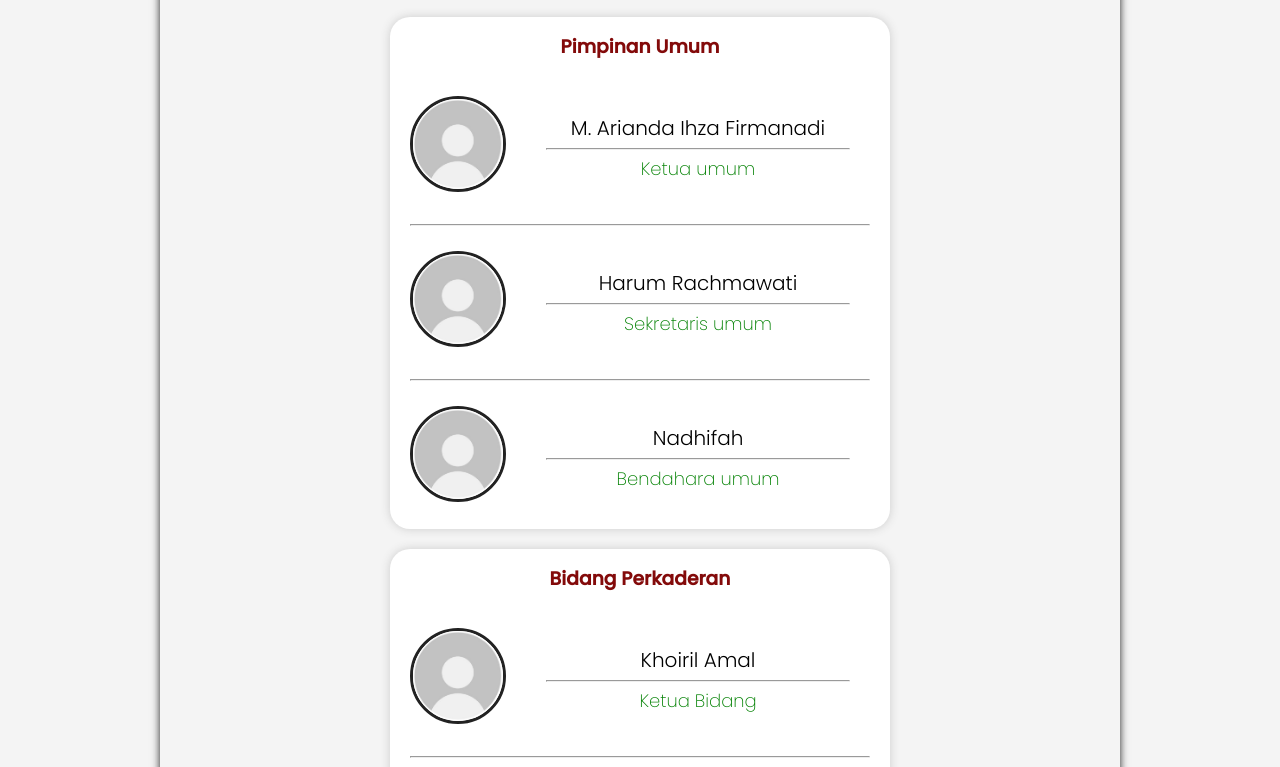
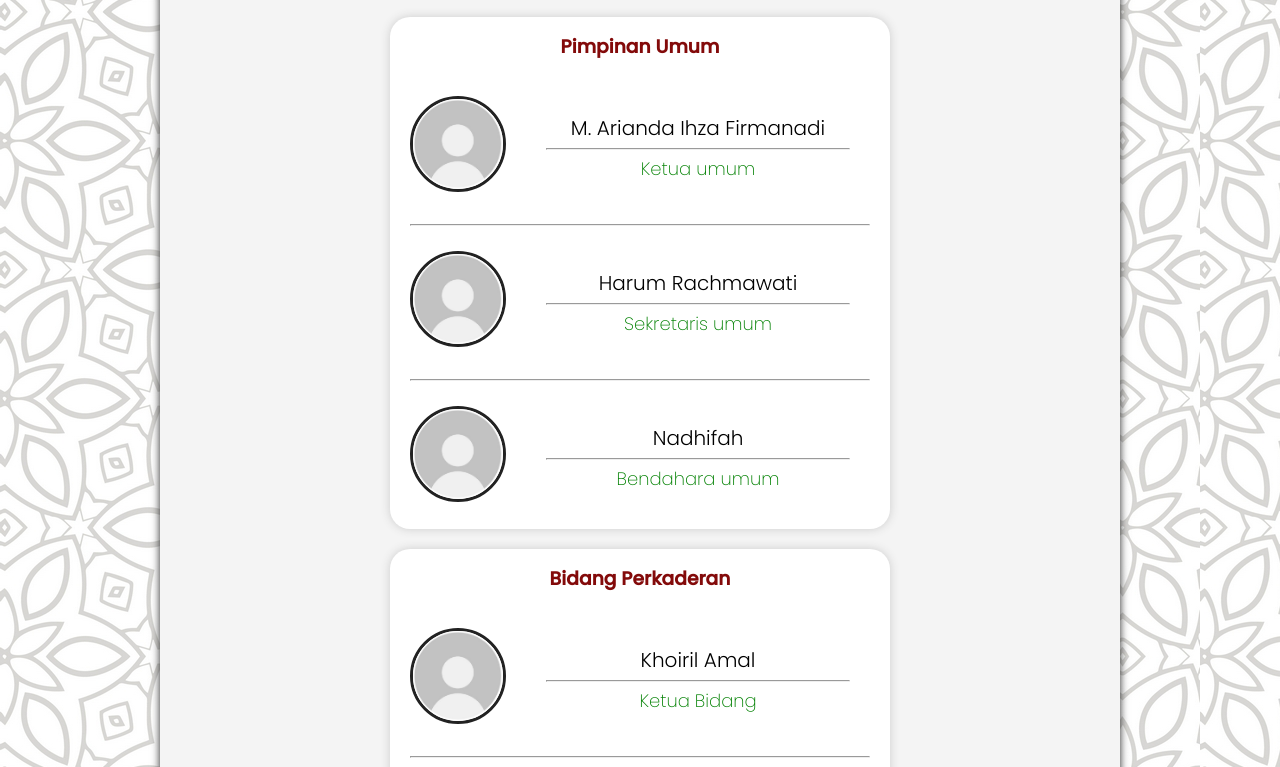
Before and after one commit to ipmkotabatik/ipmkotabatik, a plain HTML site: page struktur.html in a window 1280 px wide. Shown: the part 202-969 px from the top of the page. Drawn offline with Linux system fonts and the light colour scheme; the site is published under a folder, as on GitHub Pages, so addresses that start at the root find nothing.

Commit message:
Update struktur.css

```diff
--- a/struktur.css
+++ b/struktur.css
@@ -8,7 +8,7 @@
 
 body {
   background-color: #f4f4f4;
-  background-image: url('/image/4614.jpg');
+  background-image: url('image/4614.jpg');
   background-attachment: fixed;
 }
 
```
